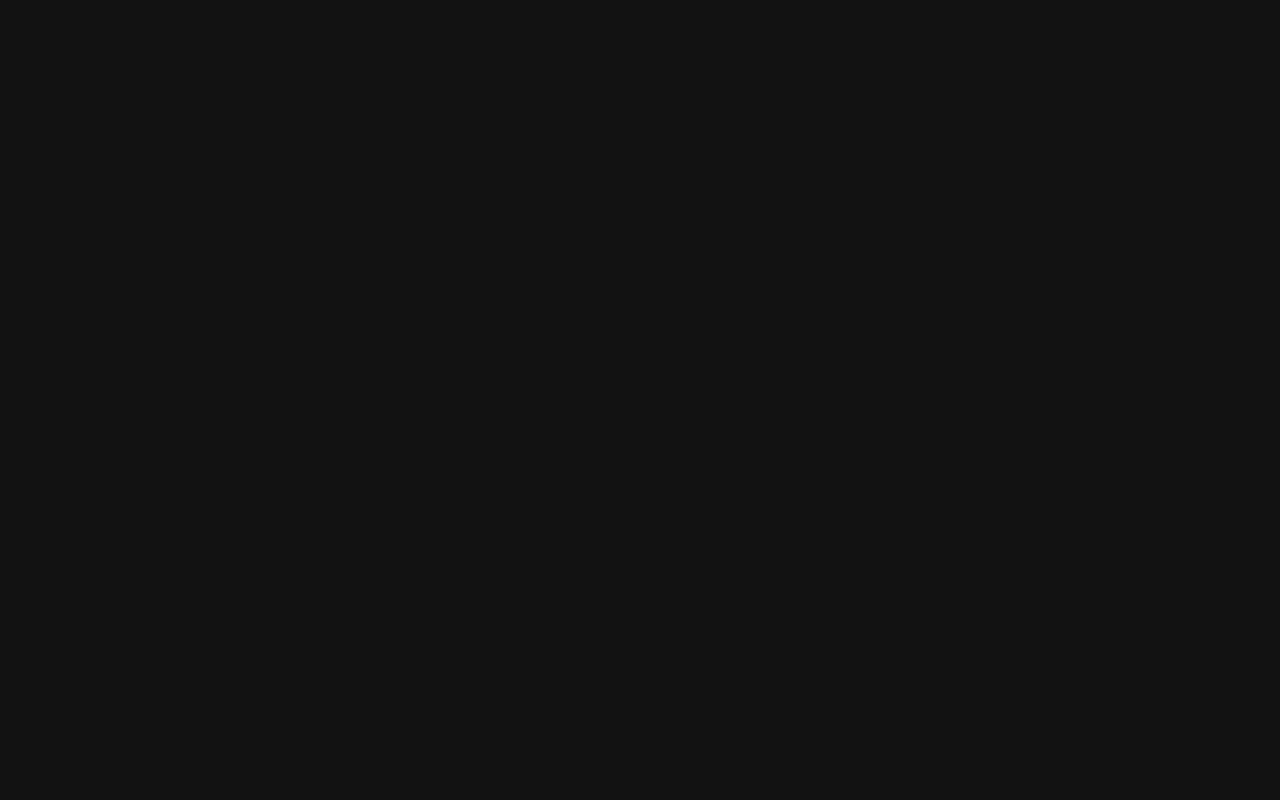
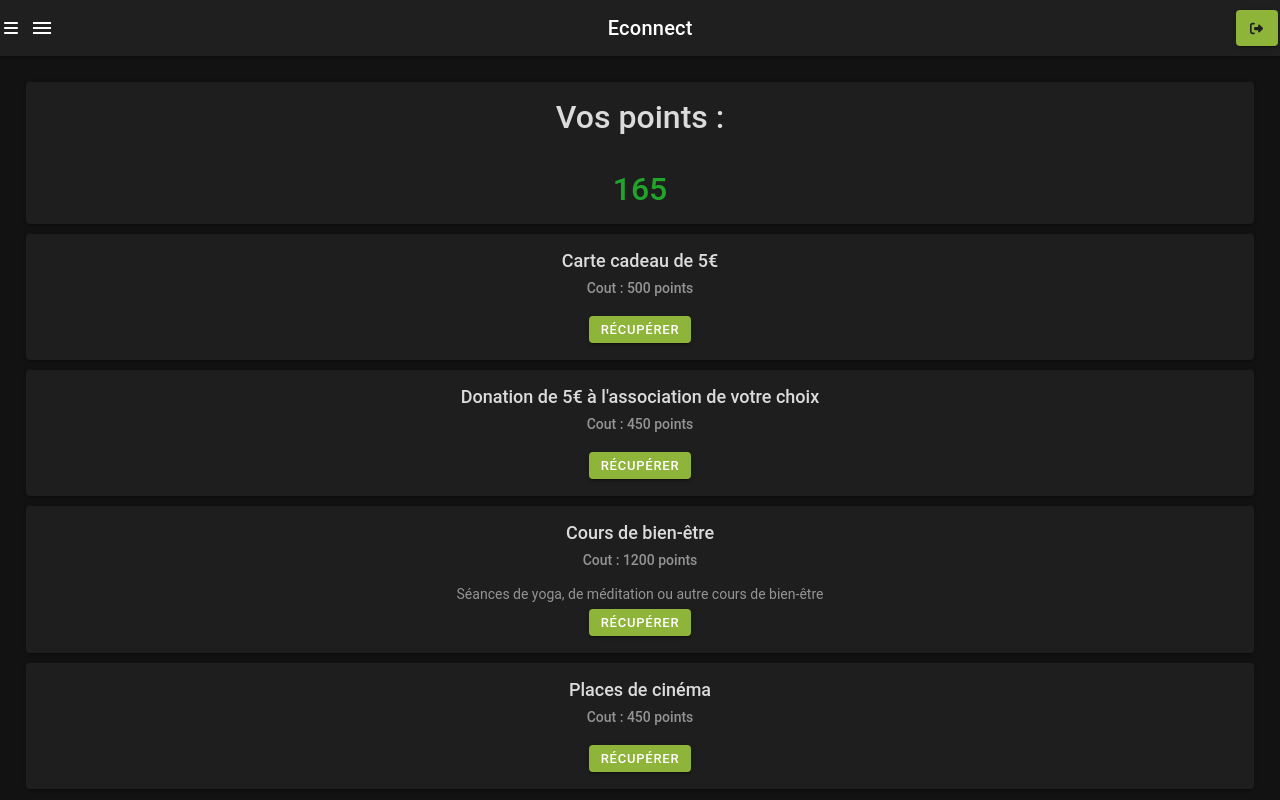
Before and after one commit to TheophileFarvacque/EcoNect, a React (Create React App) app: page /avantage in a window 1280 px wide. Built offline with nearby package versions, Linux system fonts and the light colour scheme.

Commit message:
Ajout de la page des avantages

```diff
--- a/src/App.tsx
+++ b/src/App.tsx
@@ -27,6 +27,7 @@ import DetailOrder from './pages/DetailOrder';
 import Register from './pages/Register';
 import ToolBar from './components/ToolBar';
 import MapPage from "./pages/MapPage";
+import Avantage from './pages/Avantage';
 
 /* Core CSS required for Ionic components to work properly */
 import '@ionic/react/css/core.css';
@@ -64,7 +65,7 @@ const App: React.FC = () => (
           <Route path="/home">
             <Home />
           </Route>
-          <Route path="/tab2">
+          <Route path="/paths">
             <Trajet />
           </Route>
           <Route path="/profile">
@@ -76,6 +77,9 @@ const App: React.FC = () => (
           <Route path="/chat">
             <ChatBox />
           </Route>
+          <Route path="/avantage">
+            <Avantage />
+          </Route>
           <Route exact path="/">
             <Redirect to="/login" />
           </Route>
--- a/src/components/ToolBar.tsx
+++ b/src/components/ToolBar.tsx
@@ -36,7 +36,7 @@ const ToolBar = () => {
                     <IonItem>
                         <IonIcon icon={car} slot="start" />
                         <IonLabel>
-                            <Link to="/tab2">Trajets</Link>
+                            <Link to="/paths">Trajets</Link>
                         </IonLabel>
                     </IonItem>
                     <IonItem>
@@ -54,7 +54,7 @@ const ToolBar = () => {
                     <IonItem>
                         <IonIcon icon={diamond} slot="start" />
                         <IonLabel>
-                            <Link to="/tab3">Avantages</Link>
+                            <Link to="/avantage">Avantages</Link>
                         </IonLabel>
                     </IonItem>
                 </IonList>
--- /dev/null
+++ b/src/pages/Avantage.css
@@ -0,0 +1,17 @@
+ion-card-title {
+    font-size: large;
+}
+#points-header {
+    text-align: center;
+    font-size: xx-large;
+  }
+
+#points {
+    --color: #21cd2fc6;
+    text-align: center;
+    font-size: xx-large;
+  }
+
+ion-button{
+    font-size: small;
+}
--- /dev/null
+++ b/src/pages/Avantage.tsx
@@ -0,0 +1,63 @@
+import { IonContent, IonPage } from '@ionic/react';
+import React from 'react';
+import { IonButton, IonCard, IonLabel, IonCardContent, IonCardHeader, IonCardSubtitle, IonCardTitle } from '@ionic/react';
+import './Avantage.css';
+import Header from "../components/header/header";
+
+
+const Avantage: React.FC = () => {
+
+    return (
+        <IonPage>
+            <Header />
+            <IonContent className="ion-padding">
+                <IonCard>
+                    <IonCardHeader>
+                        <IonCardTitle id='points-header'>Vos points :</IonCardTitle>
+                        <IonCardContent></IonCardContent>
+                        <IonCardSubtitle id='points'>165</IonCardSubtitle>
+                    </IonCardHeader>
+                </IonCard>
+                <IonCard className="ion-text-center">
+                    <IonCardHeader>
+                        <IonCardTitle>Carte cadeau de 5€</IonCardTitle>
+                        <IonCardSubtitle> Cout : 500 points</IonCardSubtitle>
+                    </IonCardHeader>
+                    <IonCardContent>
+                        <IonButton fill='solid' size='small'>Récupérer</IonButton>
+                    </IonCardContent>
+                </IonCard>
+                <IonCard className="ion-text-center">
+                    <IonCardHeader>
+                        <IonCardTitle>Donation de 5€ à l'association de votre choix</IonCardTitle>
+                        <IonCardSubtitle> Cout : 450 points</IonCardSubtitle>
+                    </IonCardHeader>
+                    <IonCardContent>
+                        <IonButton fill='solid' size='small'>Récupérer</IonButton>
+                    </IonCardContent>
+                </IonCard>
+                <IonCard className="ion-text-center">
+                    <IonCardHeader>
+                        <IonCardTitle>Cours de bien-être</IonCardTitle>
+                        <IonCardSubtitle> Cout : 1200 points</IonCardSubtitle>
+                    </IonCardHeader>
+                    <IonCardContent>
+                        Séances de yoga, de méditation ou autre cours de bien-être <br />
+                        <IonButton fill='solid' size='small'>Récupérer</IonButton>
+                    </IonCardContent>
+                </IonCard>
+                <IonCard className="ion-text-center">
+                    <IonCardHeader>
+                        <IonCardTitle>Places de cinéma</IonCardTitle>
+                        <IonCardSubtitle> Cout : 450 points</IonCardSubtitle>
+                    </IonCardHeader>
+                    <IonCardContent>
+                        <IonButton fill='solid' size='small'>Récupérer</IonButton>
+                    </IonCardContent>
+                </IonCard>
+            </IonContent>
+        </IonPage>
+    );
+};
+
+export default Avantage;
```
